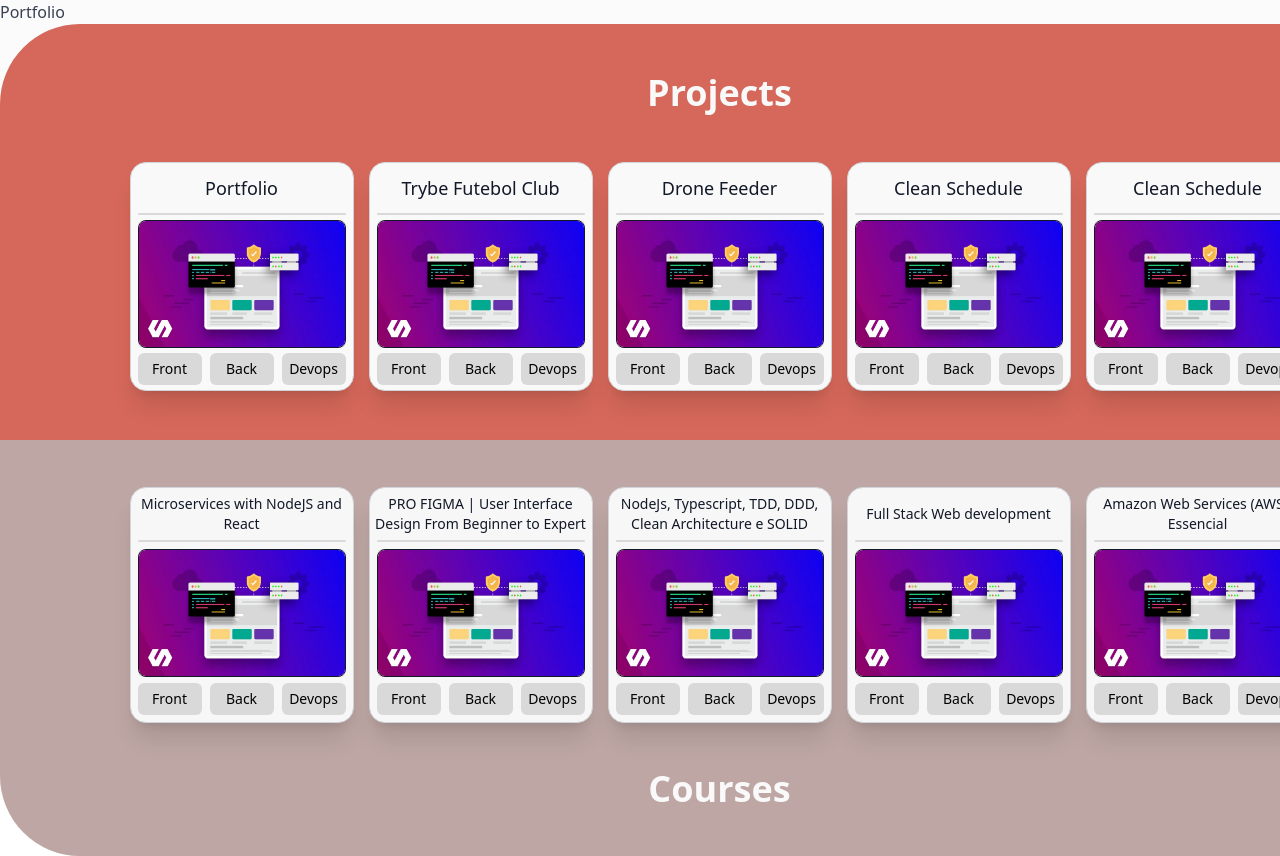
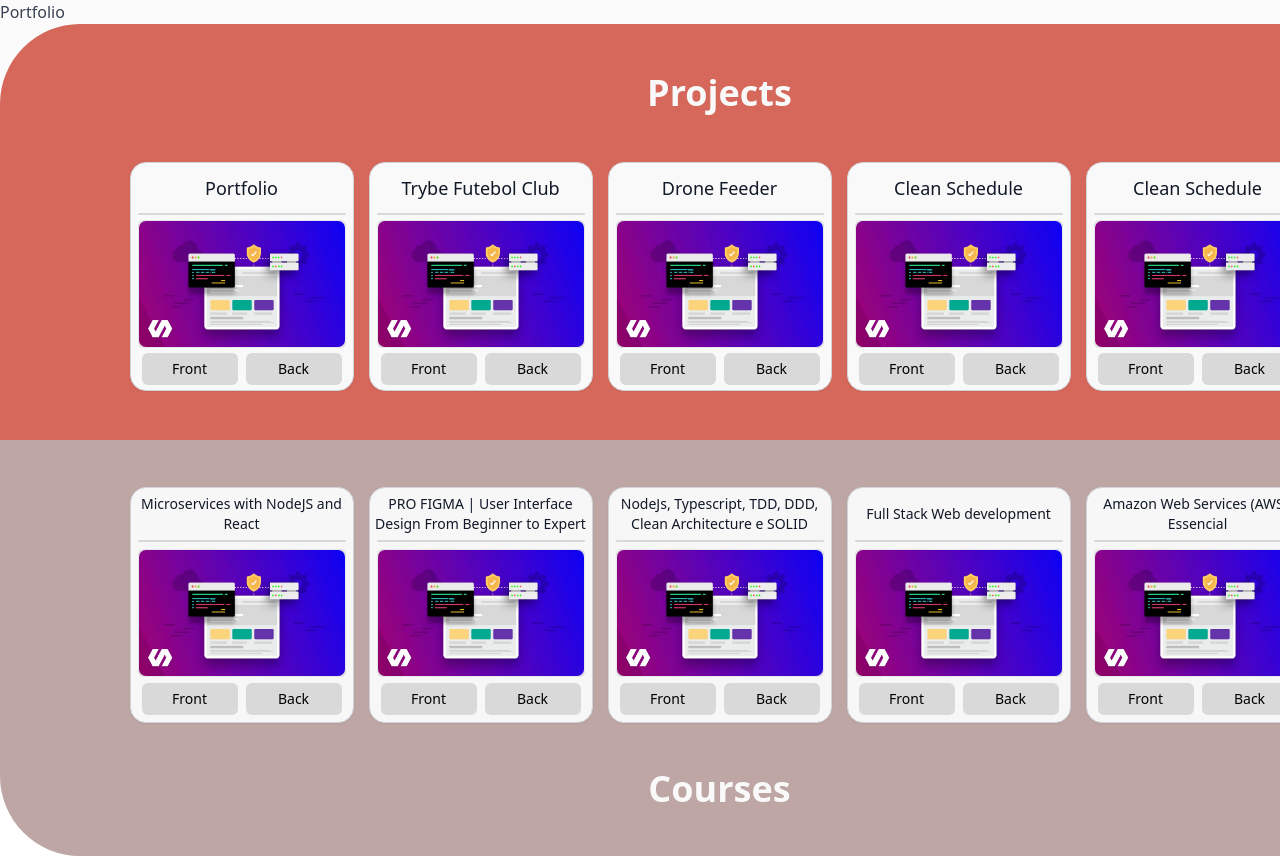
Before and after one commit to felipemalli/portfolio, a React (Vite) app: page / in a window 1280 px wide. Shown: the top 856 px of the page. Built offline with nearby package versions, Linux system fonts and the light colour scheme.

Commit message:
feat: add techAreaButton in Card with possible future interface

```diff
--- a/src/components/Card.tsx
+++ b/src/components/Card.tsx
@@ -1,24 +1,28 @@
+import { useState } from 'react';
+import { TechAreaButton } from './TechAreaButton';
+
+interface CardProps {
+  label: 'hours' | 'online';
+  inProgress: boolean,
+}
+
 export const Card: React.FC<{type: string, name: string}> = ({ type, name }: {type: string, name: string}) => {
 
+  const [screen, setScreen] = useState<'photoFrame' | 'singleSkillTable' | 'doubleSkillTable'>('photoFrame');
+
   return (
-    <div className={`flex flex-col justify-evenly	${type === 'project' ? 'h-[14.3rem] bg-[#f9f9f9]' : 'h-[14.75rem] bg-[#f7f7f7]'} w-[14rem] p- content-between items-center shadow-xl border rounded-2xl border-gray-300`}>
-      <p className={`flex items-center h-10 ${type === 'project' ? 'text-lg' : 'text-sm'}  pt-0 text-gray-900 font-medium text-center`}>
+    <div className={`flex flex-col justify-evenly	${type === 'project' ? 'h-[14.3rem] bg-[#f9f9f9]' : 'h-[14.75rem] bg-[#f7f7f7]'} w-[14rem] p- content-between items-center shadow-sm hover:shadow-xl border rounded-2xl border-gray-300`}>
+      <h3 className={`pointer-events-auto flex items-center h-10 ${type === 'project' ? 'text-lg' : 'text-sm'}  pt-0 text-gray-900 font-medium text-center`}>
         {name}
-      </p>
+      </h3>
       <hr className="w-52 h-0.5 bg-[#d9d9d9] border-0 rounded m-0 p-0"></hr>
-      <div className="flex items-center justify-center w-52 h-32 bg-[#d9d9d9] rounded-md">
-        <img src="src/assets/courseimage.jpg" alt="Course image" className="flex h-32 w-52 border rounded-lg border-gray-900"></img>
-      </div>
+      <button onClick={ () => console.log('') } className="flex items-center justify-center w-52 h-32 bg-[#d9d9d9] rounded-md">
+        <img src="src/assets/courseimage.jpg" alt="Course image" className="flex h-32 w-52 border rounded-lg"></img>
+      </button>
       <div className="flex space-x-2">
-        <button className="w-16 h-8 bg-[#d9d9d9] rounded-md text-sm">
-          Front
-        </button>
-        <button className="w-16 h-8 bg-[#d9d9d9] rounded-md text-sm">
-          Back
-        </button>
-        <button className="w-16 h-8 bg-[#d9d9d9] rounded-md text-sm">
-          Devops
-        </button>
+        <TechAreaButton techArea='Front' enable={true}></TechAreaButton>
+        <TechAreaButton techArea='Back' enable={true}></TechAreaButton>
+        <TechAreaButton techArea='Devops' enable={false}></TechAreaButton>
       </div>
     </div>
   )
```
